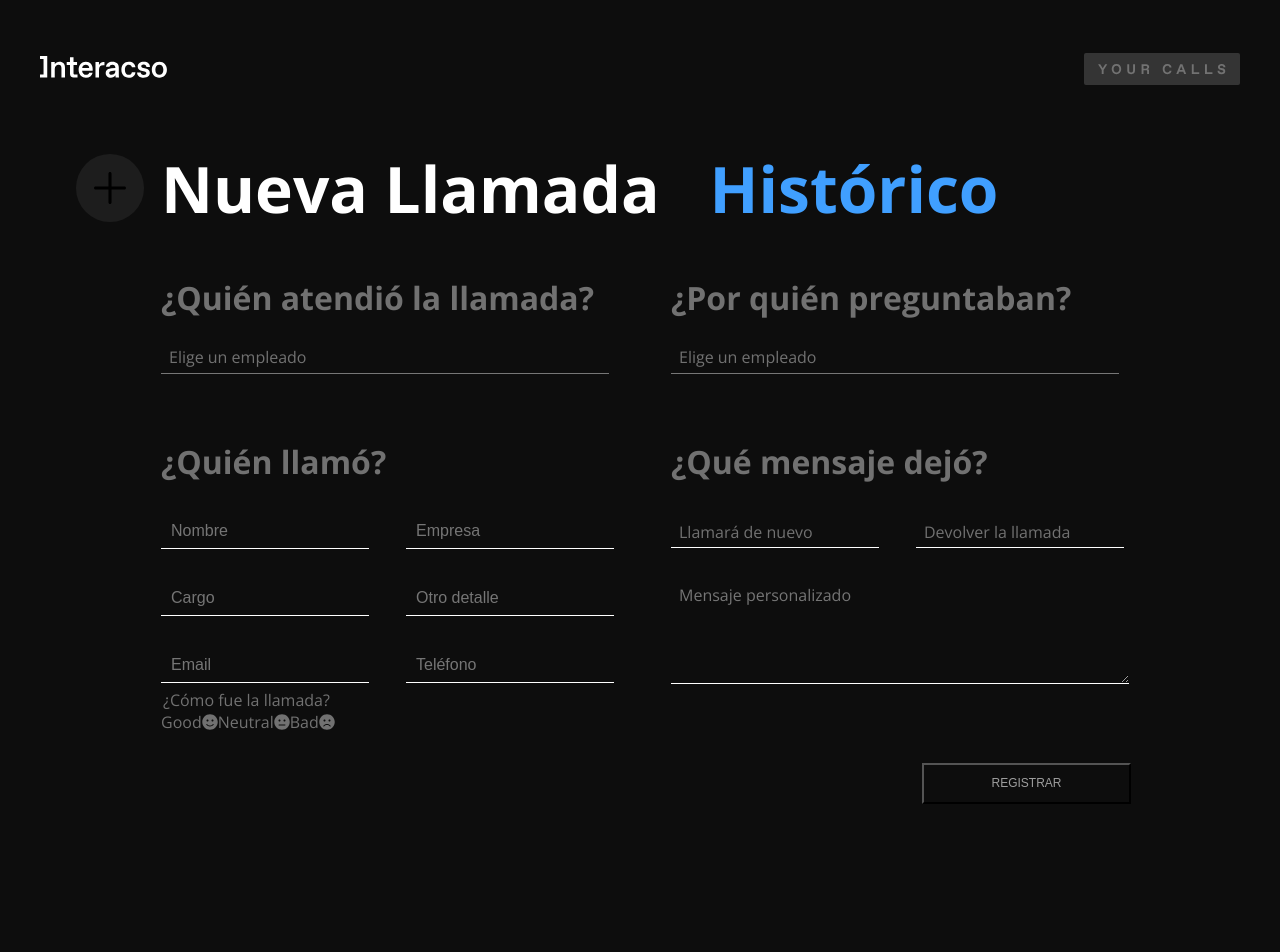
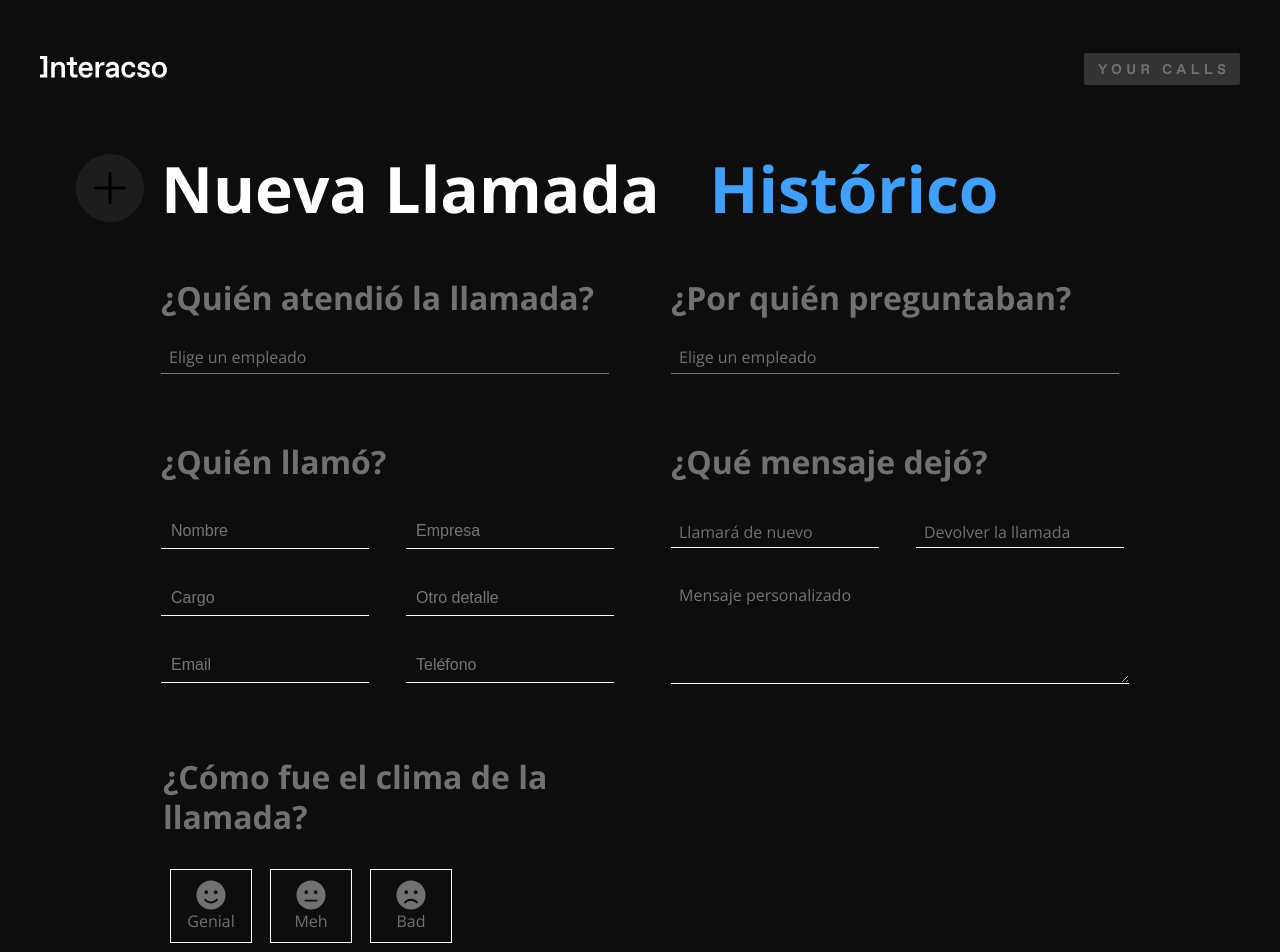
Before and after one commit to carmenpmoreno/fairfax-m4-your-calls-app, a React (Create React App) app: page /#/ in a window 1280 px wide. Shown: the top 952 px of the page. Before the commit the page ends 804 px from the top, so only its background shows below. Built offline with nearby package versions, Linux system fonts and the light colour scheme.

Commit message:
Add icons with class

```diff
--- a/src/components/Form.js
+++ b/src/components/Form.js
@@ -253,11 +253,13 @@ class Form extends Component {
               </div>
             </div>
           </fieldset>
-          <fieldset className="form-section tone">
-            <legend>¿Cómo fue la llamada?</legend>
-            <label htmlFor="good" className="tone__label ">
-              Good
-            <FontAwesomeIcon icon="smile" />
+        </div>
+        <fieldset className="form-section tone">
+            <legend className="form__tone-title">¿Cómo fue el clima de la llamada?</legend>
+            <div className="form__tone-container">
+            <label htmlFor="good" className={tone.includes("good") ? "tone__label selectedClass" : "tone__label"}>
+            <FontAwesomeIcon icon="smile" className="icon"/>
+              Genial
             </label>
             <input
               className="tone__input"
@@ -267,11 +269,12 @@ class Form extends Component {
               value="good"
               checked={tone.includes("good")}
               onClick={getInputTone}
+              required
             />
 
-            <label htmlFor="neutral" className="tone__label ">
-              Neutral
-            <FontAwesomeIcon icon="meh" />
+            <label htmlFor="neutral" className={tone.includes("neutral") ? "tone__label selectedClass" : "tone__label"}>
+            <FontAwesomeIcon icon="meh" className="icon"/>
+              Meh
             </label>
             <input
               className="tone__input"
@@ -281,11 +284,12 @@ class Form extends Component {
               value="neutral"
               checked={tone.includes("neutral")}
               onClick={getInputTone}
+              required
             />
 
-            <label htmlFor="bad" className="tone__label ">
+            <label htmlFor="bad" className={tone.includes("bad") ? "tone__label selectedClass" : "tone__label"}>
+            <FontAwesomeIcon icon="frown" className="icon"/>
               Bad
-            <FontAwesomeIcon icon="frown" />
             </label>
             <input
               className="tone__input"
@@ -295,9 +299,10 @@ class Form extends Component {
               value="bad"
               checked={tone.includes("bad")}
               onClick={getInputTone}
+              required
             />
+            </div>
           </fieldset>
-        </div>
       </form>
     );
   }
--- a/src/styles/App.scss
+++ b/src/styles/App.scss
@@ -177,6 +177,7 @@ a {
 
 .incoming-data__container {
   margin-top: 68px;
+  margin-bottom: 68px;
   padding: 0;
   display: grid;
   grid-template-columns: 450px 450px;
@@ -294,29 +295,59 @@ a {
   border-color: $color-white;
   padding: 0 0 0px 8px;
 }
+.form__tone-container{
+  display: flex;
+  flex-direction: row;
+  justify-content: space-around;
+  max-width: 300px;
+}
+.form__tone-title{
+  font-size: 32px;
+  line-height: 40px;
+  font-weight: 700;
+}
+
 .tone__input {
   opacity: 0;
   display: none;
   margin: 0;
 }
-.tone__input + tone__label {
+.tone__label{
+  display: flex;
+  flex-direction: column;
+  justify-content: center;
+  align-items: center;
+  border:1px solid $color-white;
+  padding: 10px;
+  margin-top: 32px;
   cursor: pointer;
-  float: left;
-  padding: 9px 21px;
-  text-shadow: 0 -1px 0 rgba(0, 0, 0, 0.7),
-    0 0 0 hsla(208.12, 44.44%, 85.88%, 0);
-  color: #fff;
-  font-weight: bold;
-  box-shadow: inset 0 1px 0 rgba(255, 255, 255, 0.2),
-    0 6px 10px -1px rgba(0, 0, 0, 0.6);
-  background: #37373d;
-  background: linear-gradient(#37373d 0%, #222228 100%);
-  transition: box-shadow 0.27s linear;
+  min-width: 60px;
+
+  &:hover{
+    background: gray;
+  }
 }
-.tone__input + tone__label:hover{
-  text-shadow: 0 0 10px hsla(208.12, 44.44%, 85.88%, 1);
-  transition: text-shadow 0.2s ease-in-out;
+.icon{
+  font-size: 30px;
 }
+// .tone__input + tone__label {
+//   cursor: pointer;
+//   float: left;
+//   padding: 9px 21px;
+//   text-shadow: 0 -1px 0 rgba(0, 0, 0, 0.7),
+//     0 0 0 hsla(208.12, 44.44%, 85.88%, 0);
+//   color: #fff;
+//   font-weight: bold;
+//   box-shadow: inset 0 1px 0 rgba(255, 255, 255, 0.2),
+//     0 6px 10px -1px rgba(0, 0, 0, 0.6);
+//   background: #37373d;
+//   background: linear-gradient(#37373d 0%, #222228 100%);
+//   transition: box-shadow 0.27s linear;
+// }
+// .tone__input + tone__label:hover{
+//   text-shadow: 0 0 10px hsla(208.12, 44.44%, 85.88%, 1);
+//   transition: text-shadow 0.2s ease-in-out;
+// }
 
 .error-msg {
   position: absolute;
```
